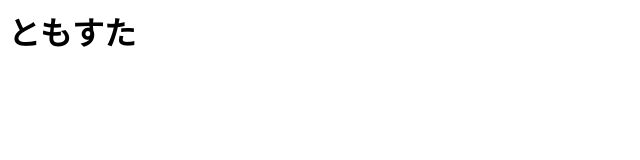
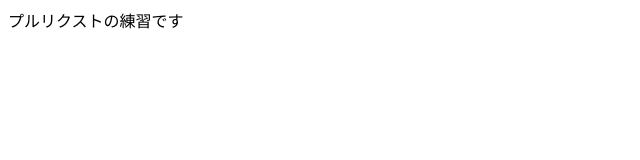
Before and after one commit to kaito-practice/github-practice, a plain HTML site: page index.html in a window 1280 px wide. Shown: the whole page, without its empty margins (0-640 px from the left). Drawn offline with Linux system fonts and the light colour scheme.

Commit message:
no message

```diff
--- a/index.html
+++ b/index.html
@@ -1 +1 @@
-<h1>ともすた</h1>
+<p>プルリクストの練習です</p>
```
